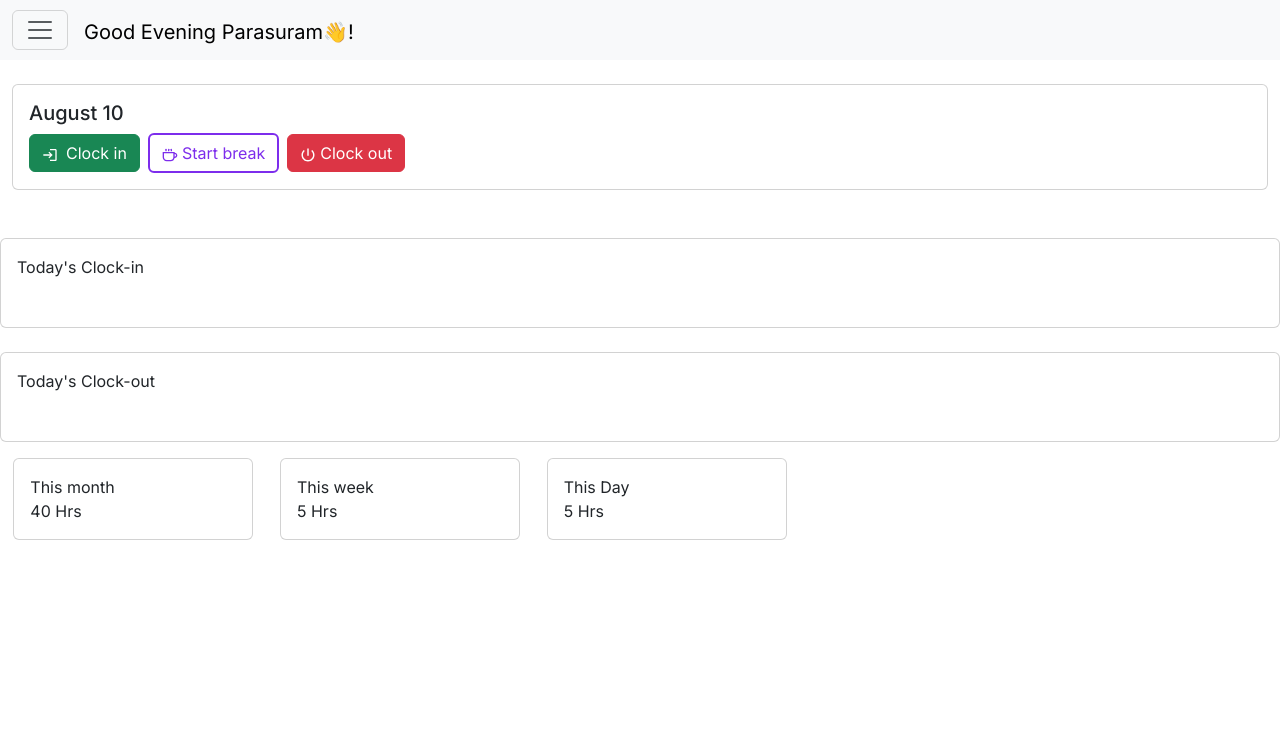
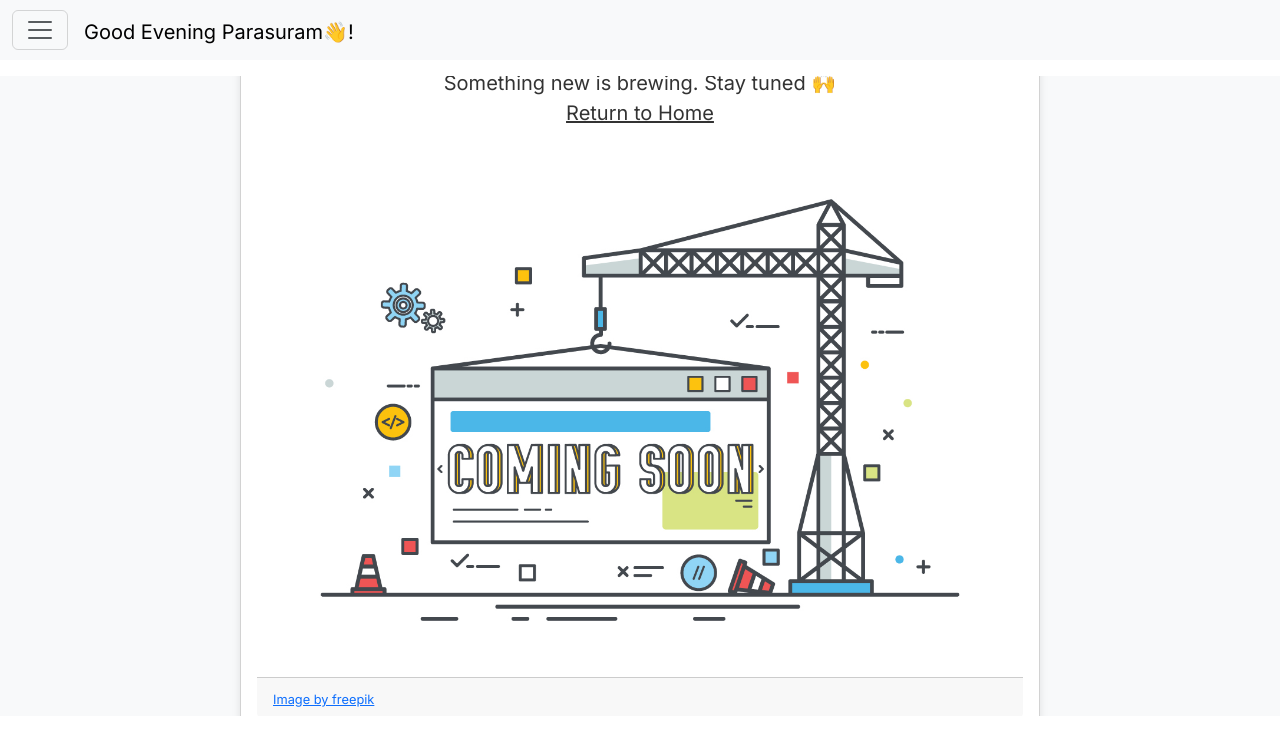
Before and after one commit to pc24codes/Pomodoro-Timesheet, a React (Create React App) app: page /pending in a window 1280 px wide. Shown: the top 754 px of the page. Built offline with nearby package versions, Linux system fonts and the light colour scheme.

Commit message:
Enabled routing for navbar links

```diff
--- a/package.json
+++ b/package.json
@@ -21,7 +21,7 @@
     "react-datepicker": "^7.3.0",
     "react-dom": "^18.3.1",
     "react-icons": "^5.2.1",
-    "react-router-dom": "^6.26.0",
+    "react-router-dom": "^6.26.1",
     "react-scripts": "5.0.1",
     "web-vitals": "^2.1.4"
   },
--- a/src/Components/MainContent.jsx
+++ b/src/Components/MainContent.jsx
@@ -68,7 +68,6 @@ export default function MainContent() {
               <CgCoffee className="me-1" />
               Start break
             </Button>
-
             <Button onClick={clockout} variant="danger" className="ms-2">
               <IoMdPower className="me-1" />
               Clock out
@@ -76,22 +75,25 @@ export default function MainContent() {
           </Card.Body>
         </Card>
       </Container>
-
+      <Container fluid>
         <Card>
           <Card.Body>Today's Clock-in</Card.Body>
           <Card.Body id="Clockin-time-el"></Card.Body>
         </Card>
-      <br />
+        <br></br>
         <Card>
           <Card.Body>Today's Clock-out</Card.Body>
           <Card.Body id="Clockout-time-el"></Card.Body>
         </Card>
-
+        <br></br>
+      </Container>
+      <Container fuid>
         <div className="Hours-indicator-cards">
           <DatePicker hours="40" time="month" />
           <DatePicker hours="5" time="week" />
-        <DatePicker hours="5" time="Day" />
+          <DatePicker hours="5" time="Payday" />
         </div>
+      </Container>
     </>
   );
 }
--- a/src/Components/Navbar.jsx
+++ b/src/Components/Navbar.jsx
@@ -17,6 +17,7 @@ import {
   MdPunchClock,
   MdAccountCircle,
 } from "react-icons/md";
+import { Link } from "react-router-dom";
 
 export default function NavBar() {
   let userName = "Parasuram";
@@ -53,35 +54,35 @@ export default function NavBar() {
 
               <Offcanvas.Body>
                 <Nav className="justify-content-end flex-grow-1 pe-3">
-                  <Nav.Link href="./MainContent.jsx">
+                  <Nav.Link as={Link} to="/home">
                     <FaHome className="me-2" />
                     Home
                   </Nav.Link>
 
-                  <Nav.Link href="#action2">
+                  <Nav.Link as={Link} to="/pending">
                     <MdSpaceDashboard className="me-2" />
                     Dashboard
                   </Nav.Link>
 
-                  <Nav.Link href="./RegulariseTime.jsx">
+                  <Nav.Link as={Link} to="/RegularisePunch-in">
                     <MdPunchClock className="me-2" />
                     Regularise punch-in
                   </Nav.Link>
 
-                  <Nav.Link href="./RegulariseTime.jsx">
+                  <Nav.Link as={Link} to="/pending">
                     <MdAccountCircle className="me-2" />
                     My Profile
                   </Nav.Link>
 
-                  <Nav.Link href="#action4">
+                  <Nav.Link as={Link} to="/pending">
                     <FaRupeeSign className="me-2" />
                     Pricing
                   </Nav.Link>
 
-                  <Nav.Link href="#action5">
+                  {/* <Nav.Link as={Link} to="/pending">
                     <FaSignOutAlt className="me-2" />
                     Signout
-                  </Nav.Link>
+                  </Nav.Link> */}
 
                   <NavDropdown.Divider />
                 </Nav>
--- a/src/Components/RegulariseTime.jsx
+++ b/src/Components/RegulariseTime.jsx
@@ -14,6 +14,7 @@ import CustomDatePicker from "./CustomDatePicker";
 export default function InputTime() {
   return (
     <>
+      <NavBar />
       <Container className="mt-5 mb-5">
         <Card>
           <Card.Body>
--- a/src/Components/UnderMaintanenceCard.jsx
+++ b/src/Components/UnderMaintanenceCard.jsx
@@ -1,14 +1,21 @@
 import React from "react";
 import { Card, Container } from "react-bootstrap";
 import HoldingPage from "../comingSoon.jpg";
+import NavBar from "./Navbar";
+import { Link } from "react-router-dom";
 
 export default function UnderMaintanence() {
   return (
+    <>
+      <NavBar />
       <div style={styles.pageContainer}>
         <Card style={styles.card}>
           <Card.Body>
             <Card.Text style={styles.text}>
-            Something new is brewing. Stay tuned 🙌!
+              Something new is brewing. Stay tuned 🙌<br></br>
+              <Link style={styles.text} to="/">
+                Return to Home
+              </Link>
             </Card.Text>
             <Card.Img variant="top" src={HoldingPage} style={styles.image} />
             <Card.Footer>
@@ -19,6 +26,7 @@ export default function UnderMaintanence() {
           </Card.Body>
         </Card>
       </div>
+    </>
   );
 }
 
@@ -35,7 +43,7 @@ const styles = {
   card: {
     width: "100%",
     maxWidth: "800px",
-    height: "650px",
+    height: "700px",
     borderRadius: "15px",
     boxShadow: "0 4px 8px rgba(0, 0, 0, 0.1)",
   },
--- a/src/index.js
+++ b/src/index.js
@@ -5,6 +5,7 @@ import ReactDOM from "react-dom/client";
 //Component imports
 import App from "./App";
 import LoginPage from "./Components/LoginPage";
+import UnderMaintanence from "./Components/UnderMaintanenceCard";
 
 //CSS Import
 import "./App.css";
@@ -14,13 +15,43 @@ import "bootstrap/dist/css/bootstrap.min.css";
 import RegulariseTime from "./Components/RegulariseTime";
 import InputTime from "./Components/RegulariseTime";
 
+//React router imports
+import { createBrowserRouter, RouterProvider } from "react-router-dom";
+import MainContent from "./Components/MainContent";
+import { Navbar } from "react-bootstrap";
+
 //MUI import
 // import "mdb-react-ui-kit/dist/css/mdb.min.css";
 // import "@fortawesome/fontawesome-free/css/all.min.css";
 
+const router = createBrowserRouter([
+  {
+    path: "/",
+    element: <App />,
+    errorElement: <UnderMaintanence />,
+  },
+  {
+    path: "/RegularisePunch-in",
+    element: <RegulariseTime />,
+  },
+  {
+    path: "/Home",
+    element: <App />,
+    errorElement: <UnderMaintanence />,
+  },
+  {
+    path: "/login",
+    element: <LoginPage />,
+  },
+  {
+    path: "pending",
+    element: <UnderMaintanence />,
+  },
+]);
+
 const root = ReactDOM.createRoot(document.getElementById("root"));
 root.render(
   <React.StrictMode>
-    <App />
+    <RouterProvider router={router} />
   </React.StrictMode>
 );
```
Also changed, not shown: 2 other files (tests, documents, lock files or other folders). Lines whose indentation alone changed are shown as unchanged.
